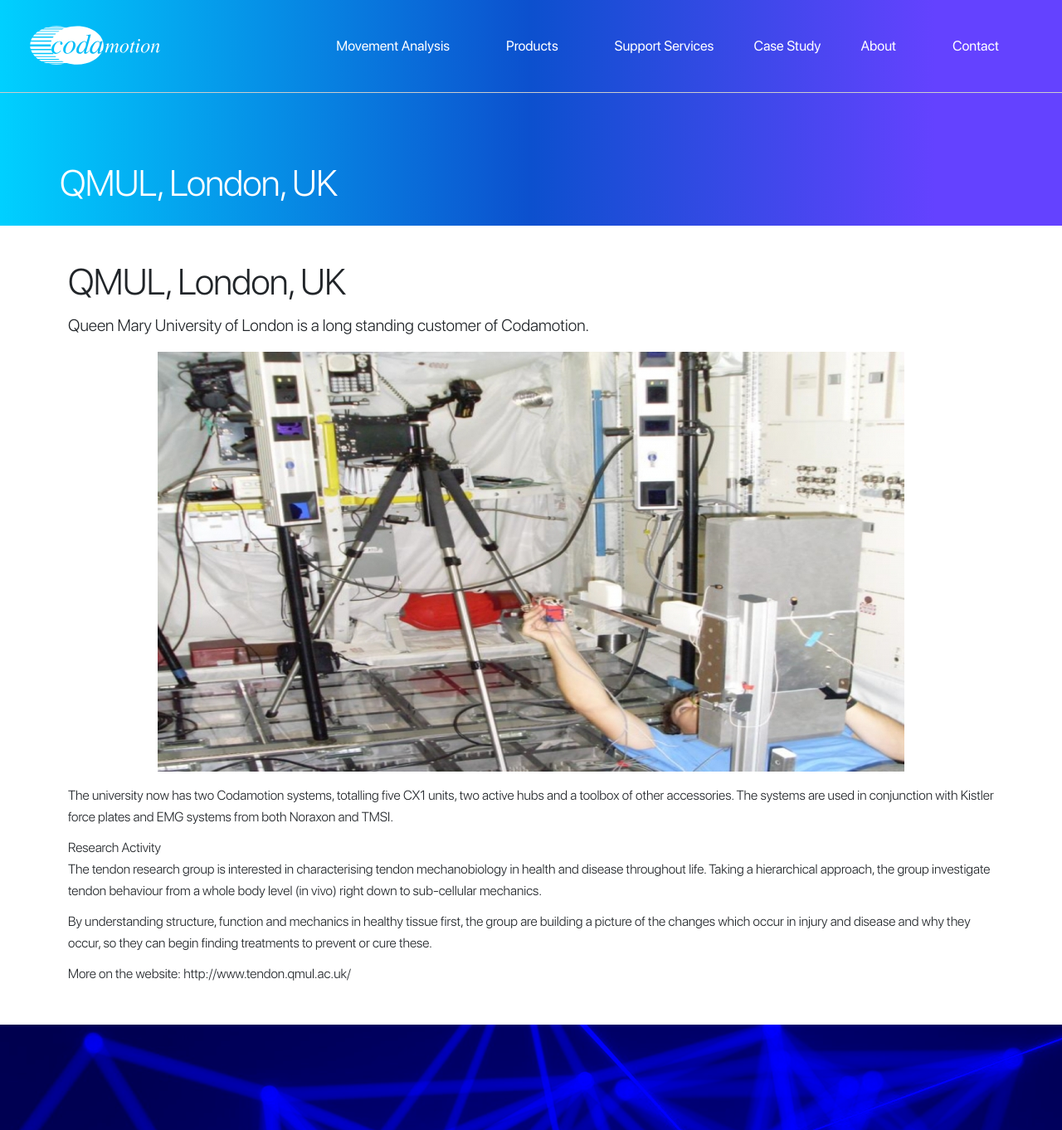
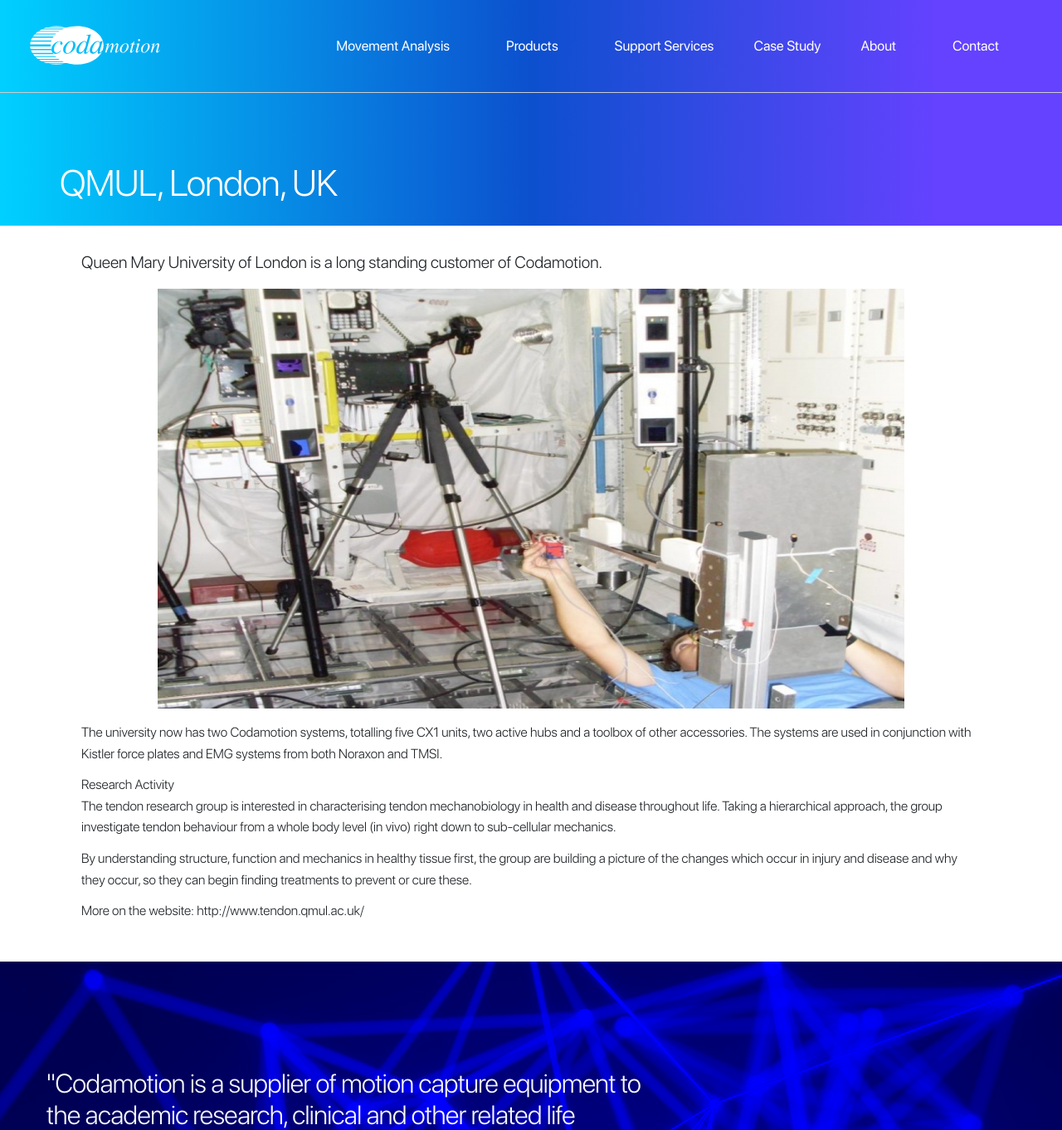
Before and after one commit to samozzy/codamotion, a Django app: page /portfolio/qmul-london-uk/ in a window 1280 px wide. Shown: the top 1362 px of the page at 83% size. Run offline with Django 3.2, Linux system fonts and the light colour scheme; data comes from the database, SQL or seed files in the repository; some libraries are stand-ins or nearby versions.

Commit message:
Improve case study single page layout

```diff
--- a/website/templates/website/case-study-single.html
+++ b/website/templates/website/case-study-single.html
@@ -1,9 +1,9 @@
 {% extends 'website/structure/base.html' %}
 
 {% block content %}
-	<h1 class="text-left">{{ case_study }}</h1>
-	<p class="lead">{{ case_study.lead_text }}</p>
-	{% if case_study.image %}<img class="img-responsive mx-auto m-3" src="{{ MEDIA_URL }}/{{ case_study.image }}" alt="{{ case_study }}">{% endif %}
-	{{ case_study.body_text | linebreaks }}
-
+	<div class="px-3">
+		<p class="lead">{{ case_study.lead_text }}</p>
+		{% if case_study.image %}<img class="img-responsive mx-auto m-3" src="{{ MEDIA_URL }}/{{ case_study.image }}" alt="{{ case_study }}">{% endif %}
+		{{ case_study.body_text | linebreaks }}
+	</div>
 {% endblock %}
```
